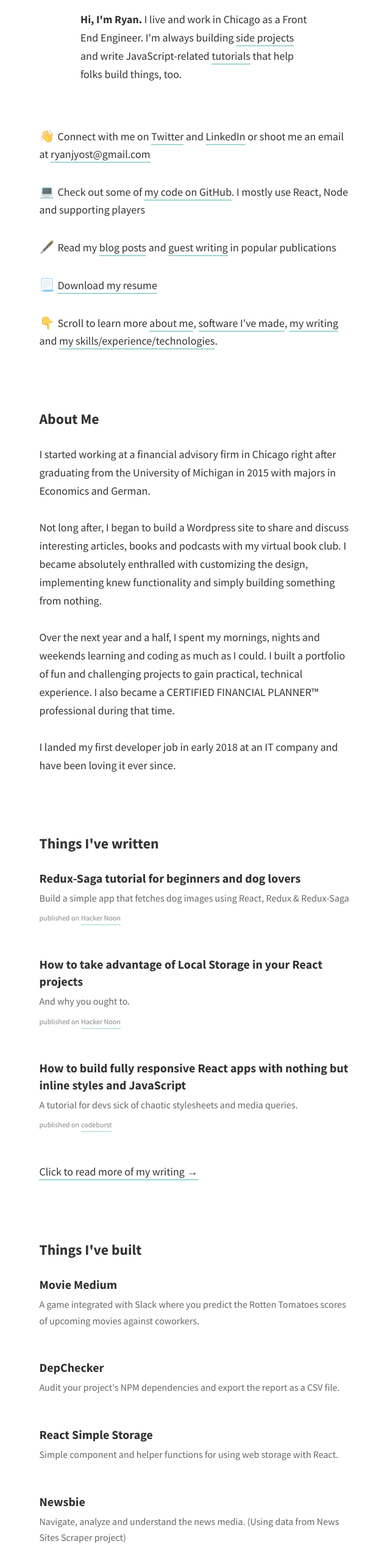
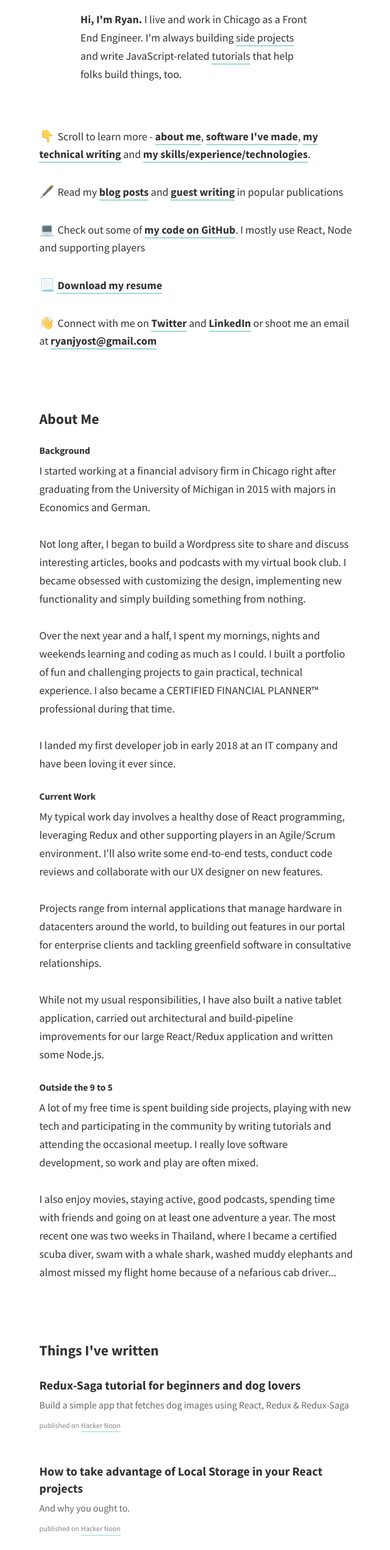
Before and after one commit to ryanjyost/blog, a Gatsby site: page / in a window 1280 px wide. Shown: the part 256-2797 px from the top of the page at 61% size, without its empty margins (318-958 px from the left). Built offline with nearby package versions, Linux system fonts and the light colour scheme; Gatsby itself is replaced by a stand-in of ours; some packages are replaced by stand-ins of ours.

Commit message:
tweaks and improvements

```diff
--- a/src/pages/blog.js
+++ b/src/pages/blog.js
@@ -40,10 +40,12 @@ class BlogIndex extends React.Component {
                   style={{
                     marginBottom: 5,
                     fontSize: 20,
-                    borderBottom: "none",
                   }}
                 >
-                  <Link style={{ boxShadow: `none` }} to={node.fields.slug}>
+                  <Link
+                    style={{ boxShadow: `none`, borderBottom: "none" }}
+                    to={node.fields.slug}
+                  >
                     {title}
                   </Link>
                 </h3>
--- a/src/pages/index.js
+++ b/src/pages/index.js
@@ -26,6 +26,7 @@ class Index extends React.Component {
     const aboutMe = () => {
       return (
         <div>
+          <h5 style={{ marginBottom: 10 }}>Background</h5>
           <p>
             I started working at a financial advisory firm in Chicago right
             after graduating from the University of Michigan in 2015 with majors
@@ -34,11 +35,10 @@ class Index extends React.Component {
           <p>
             Not long after, I began to build a Wordpress site to share and
             discuss interesting articles, books and podcasts with my virtual
-            book club. I became absolutely enthralled with customizing the
-            design, implementing knew functionality and simply building
-            something from nothing.
+            book club. I became obsessed with customizing the design,
+            implementing new functionality and simply building something from
+            nothing.
           </p>
-
           <p>
             Over the next year and a half, I spent my mornings, nights and
             weekends learning and coding as much as I could. I built a portfolio
@@ -49,6 +49,39 @@ class Index extends React.Component {
           <p>
             I landed my first developer job in early 2018 at an IT company and
             have been loving it ever since.
+          </p>
+          <h5 style={{ marginBottom: 10 }}>Current Work</h5>
+          <p>
+            My typical work day involves a healthy dose of React programming,
+            leveraging Redux and other supporting players in an Agile/Scrum
+            environment. I'll also write some end-to-end tests, conduct code
+            reviews and collaborate with our UX designer on new features.
+          </p>
+          <p>
+            Projects range from internal applications that manage hardware in
+            datacenters around the world, to building out features in our portal
+            for enterprise clients and tackling greenfield software in
+            consultative relationships.
+          </p>
+          <p>
+            While not my usual responsibilities, I have also built a native
+            tablet application, carried out architectural and build-pipeline
+            improvements for our large React/Redux application and written some
+            Node.js.
+          </p>
+          <h5 style={{ marginBottom: 10 }}>Outside the 9 to 5</h5>
+          <p>
+            A lot of my free time is spent building side projects, playing with
+            new tech and participating in the community by writing tutorials and
+            attending the occasional meetup. I really love software development,
+            so work and play are often mixed.
+          </p>
+          <p>
+            I also enjoy movies, staying active, good podcasts, spending time
+            with friends and going on at least one adventure a year. The most
+            recent one was two weeks in Thailand, where I became a certified
+            scuba diver, swam with a whale shark, washed muddy elephants and
+            almost missed my flight home because of a nefarious cab driver...
           </p>
         </div>
       );
@@ -62,7 +95,7 @@ class Index extends React.Component {
               <div key={i} style={{ marginBottom: 50 }}>
                 <h3
                   style={{
-                    marginBottom: 5,
+                    marginBottom: 0,
                     fontSize: 20,
                   }}
                 >
@@ -77,11 +110,54 @@ class Index extends React.Component {
                   style={{
                     fontSize: 16,
                     color: "rgba(0,0,0,0.6)",
-                    marginBottom: 0,
+                    marginBottom: 3,
                   }}
                 >
                   {project.desc}
                 </p>
+                <div style={{ display: "flex", fontSize: 11, opacity: 0.6 }}>
+                  <div style={{ marginRight: 10 }}>
+                    {project.frontCode ? (
+                      <div>
+                        View{" "}
+                        <a
+                          href={project.frontCode}
+                          style={{ margin: "0px 1px" }}
+                        >
+                          frontend
+                        </a>{" "}
+                        and{" "}
+                        <a href={project.github} style={{ margin: "0px 1px" }}>
+                          backend
+                        </a>{" "}
+                        code on GitHub
+                      </div>
+                    ) : (
+                      <a href={project.github}>View code on GitHub</a>
+                    )}
+                  </div>
+                  {project.npm ? (
+                    <div style={{ marginRight: 10 }}>
+                      <a href={project.npm} style={{ margin: "0px 1px" }}>
+                        View on npm
+                      </a>
+                    </div>
+                  ) : null}
+                  {project.dataCode ? (
+                    <div style={{ marginRight: 10 }}>
+                      <a href={project.dataCode} style={{ margin: "0px 1px" }}>
+                        View data aggregation code on GitHub
+                      </a>
+                    </div>
+                  ) : null}
+                  {project.extCode ? (
+                    <div style={{ marginRight: 10 }}>
+                      <a href={project.extCode} style={{ margin: "0px 1px" }}>
+                        View Chrome Extension
+                      </a>
+                    </div>
+                  ) : null}
+                </div>
                 {/*<div*/}
                 {/*style={{*/}
                 {/*display: "flex",*/}
@@ -185,8 +261,8 @@ class Index extends React.Component {
           {list.map((article, i) => {
             return <ArticlePreview key={i} article={article} />;
           })}
-          <Link to={"/blog#guest"}>
-            Click to read more of my writing &rarr;
+          <Link to={"/blog#guest"} style={{ fontSize: 16 }}>
+            Read more of my writing &rarr;
           </Link>
         </div>
       );
@@ -205,33 +281,59 @@ class Index extends React.Component {
         <SEO title="Ryan J Yost" />
         <Bio isIndex />
         <ul>
-          <MenuItem icon={`👋`}>
-            Connect with me on{" "}
-            <a href={"https://twitter.com/ryanjyost"}>Twitter</a> and{" "}
-            <a href={"https://www.linkedin.com/in/ryan-yost-b5b2bb65/"}>
-              LinkedIn
+          <MenuItem icon={`👇`}>
+            Scroll to learn more -{" "}
+            <a href={"#about"}>
+              <strong>about me</strong>
+            </a>,{" "}
+            <a href={"#portfolio"}>
+              <strong>software I've made</strong>
+            </a>,{" "}
+            <a href={"#writing"}>
+              <strong>my technical writing</strong>
             </a>{" "}
-            or shoot me an email at{" "}
-            <a href="mailto:ryanjyost@gmail.com">ryanjyost@gmail.com</a>
+            and{" "}
+            <a href={"#skills"}>
+              <strong>my skills/experience/technologies</strong>
+            </a>.
+          </MenuItem>
+          <MenuItem icon={`🖋️`}>
+            Read my{" "}
+            <Link to={"/blog"}>
+              <strong>blog posts</strong>
+            </Link>{" "}
+            and{" "}
+            <Link to={"/blog#guest"}>
+              <strong>guest writing</strong>
+            </Link>{" "}
+            in popular publications
           </MenuItem>
           <MenuItem icon={`💻`}>
             Check out some of{" "}
-            <a href="https://github.com/ryanjyost">my code on GitHub</a>. I
-            mostly use React, Node and supporting players
+            <a href="https://github.com/ryanjyost">
+              <strong>my code on GitHub</strong>
+            </a>. I mostly use React, Node and supporting players
           </MenuItem>
-          <MenuItem icon={`🖋️`}>
-            Read my <Link to={"/blog"}>blog posts</Link> and{" "}
-            <Link to={"/blog#guest"}>guest writing</Link> in popular
-            publications
+
+          <MenuItem icon={`📃`}>
+            <a href={"resume.pdf"}>
+              <strong>Download my resume</strong>
+            </a>
           </MenuItem>
-          <MenuItem icon={`📃`}>
-            <a href={"resume.pdf"}>Download my resume</a>
-          </MenuItem>
-          <MenuItem icon={`👇`}>
-            Scroll to learn more <a href={"#about"}>about me</a>,{" "}
-            <a href={"#portfolio"}>software I've made</a>,{" "}
-            <a href={"#writing"}>my writing</a> and{" "}
-            <a href={"#skills"}>my skills/experience/technologies</a>.
+
+          <MenuItem icon={`👋`}>
+            Connect with me on{" "}
+            <a href={"https://twitter.com/ryanjyost"}>
+              <strong>Twitter</strong>
+            </a>{" "}
+            and{" "}
+            <a href={"https://www.linkedin.com/in/ryan-yost-b5b2bb65/"}>
+              <strong>LinkedIn</strong>
+            </a>{" "}
+            or shoot me an email at{" "}
+            <a href="mailto:ryanjyost@gmail.com">
+              <strong>ryanjyost@gmail.com</strong>
+            </a>
           </MenuItem>
         </ul>
         <div style={{ margin: "100px 0px" }}>
--- a/src/utils/projects.js
+++ b/src/utils/projects.js
@@ -5,6 +5,7 @@ const projects = [
     // preview: data.depchecker.sizes,
     // skills: ["React", "Node.js", "Socket.io", "AWS"],
     github: "https://github.com/ryanjyost/movie-api",
+    frontCode: "https://github.com/ryanjyost/movie-app",
     link: "https://moviemedium.io",
   },
   {
@@ -13,6 +14,7 @@ const projects = [
     // preview: data.depchecker.sizes,
     skills: ["React", "Node.js", "Socket.io", "AWS"],
     github: "https://github.com/ryanjyost/depchecker",
+    frontCode: "https://github.com/ryanjyost/depchecker-client",
     link: "https://depchecker.com/",
   },
   {
@@ -28,7 +30,8 @@ const projects = [
   {
     name: "Newsbie",
     desc:
-      "Navigate, analyze and understand the news media. (Using data from News Sites Scraper project)",
+      "Navigate, analyze and understand the news media through aggregated, analyzed data. (May take a while to" +
+      " calculate on the sandbox server - worth the wait!)",
     // preview: data.newsbie.sizes,
     skills: [
       "React",
@@ -40,6 +43,8 @@ const projects = [
       "RESTful API",
     ],
     github: "https://github.com/ryanjyost/newsbie",
+    frontCode: "https://github.com/ryanjyost/newsbie",
+    dataCode: "https://github.com/ryanjyost/news-sites-scraper",
     link: "https://newsbie.io",
   },
 
@@ -60,6 +65,7 @@ const projects = [
     ],
     github: "https://github.com/ryanjyost/the-daily-gray",
     link: "http://thedailygray.com/",
+    extCode: "https://github.com/ryanjyost/the-daily-gray-extension",
   },
 
   {
```
Also changed, not shown: content/drafts/node-dynamodb-intro-tutorial/index.md (added, +24 -0 lines).
